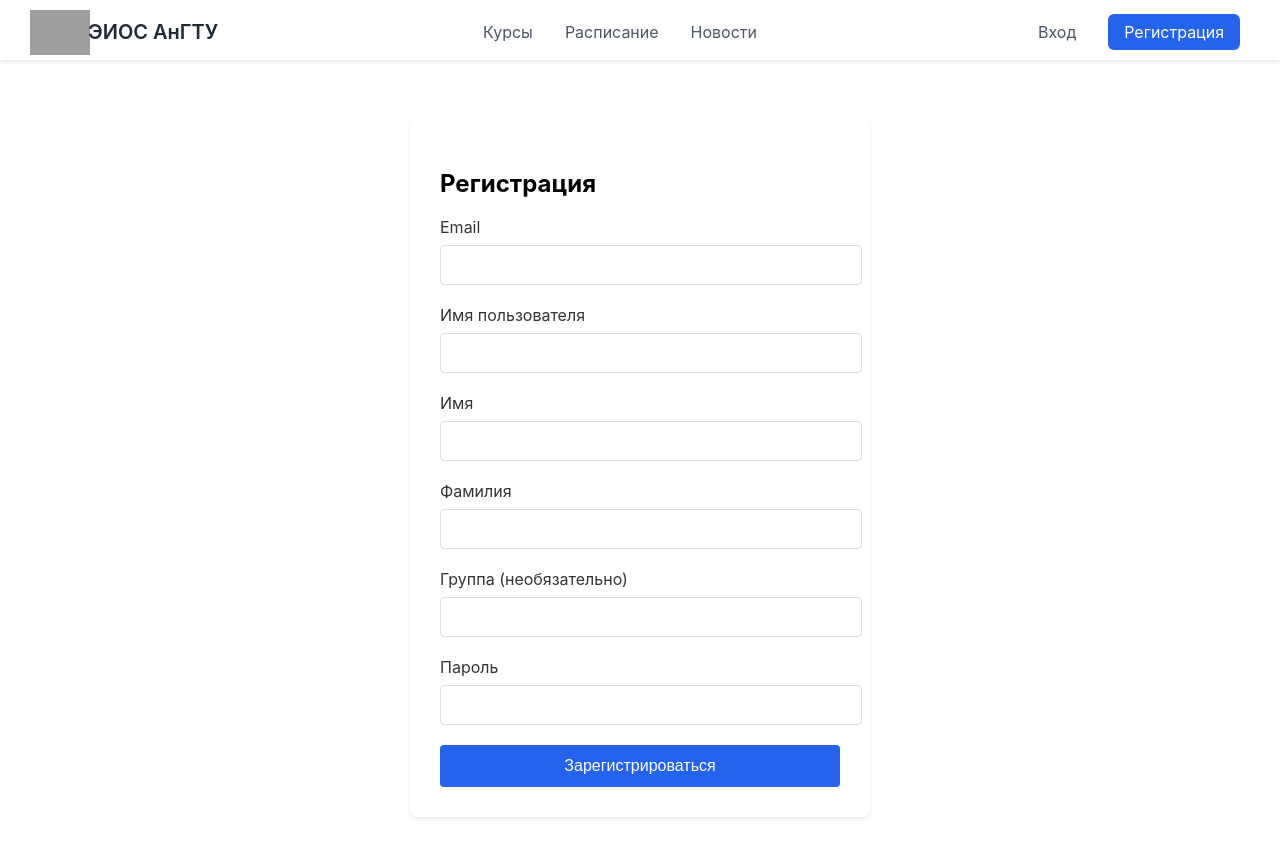
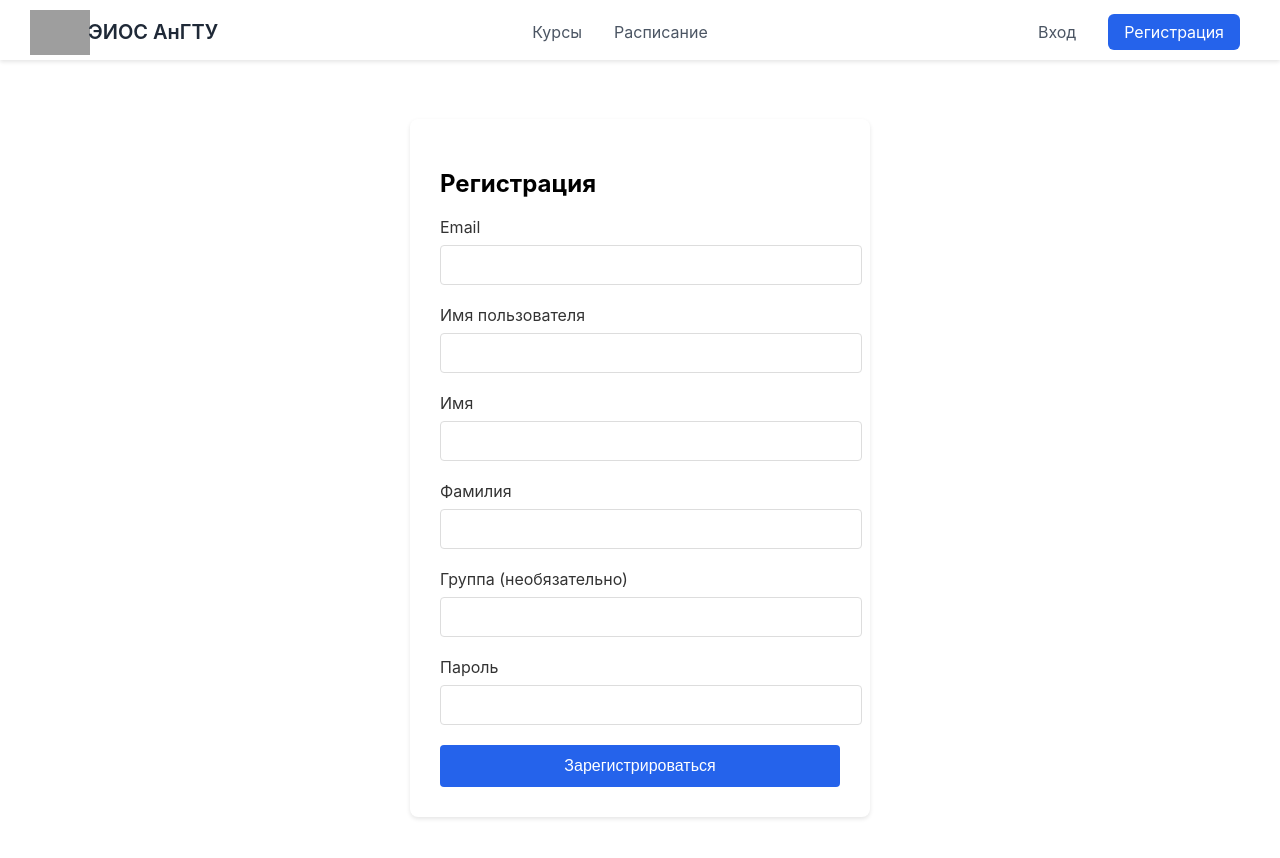
Before and after one commit to RomanCartman/react-forum, a React (Create React App) app: page /register in a window 1280 px wide. Shown: the top 858 px of the page. Built offline with nearby package versions, Linux system fonts and the light colour scheme; grey boxes are pictures that could not be loaded.

Commit message:
admin panel

```diff
--- a/src/components/Header/Header.jsx
+++ b/src/components/Header/Header.jsx
@@ -40,9 +40,11 @@ const Header = () => {
                         <Link to="/schedule" className={styles.navLink}>
                             Расписание
                         </Link>
-                        <Link to="/news" className={styles.navLink}>
-                            Новости
-                        </Link>
+                        {user?.roles.some(role => role.name === 'administrator') && (
+                            <Link to="/admin" className={styles.navLink}>
+                                Админ панель
+                            </Link>
+                        )}
                     </nav>
 
                     {/* Кнопки авторизации или информация о пользователе */}
```
